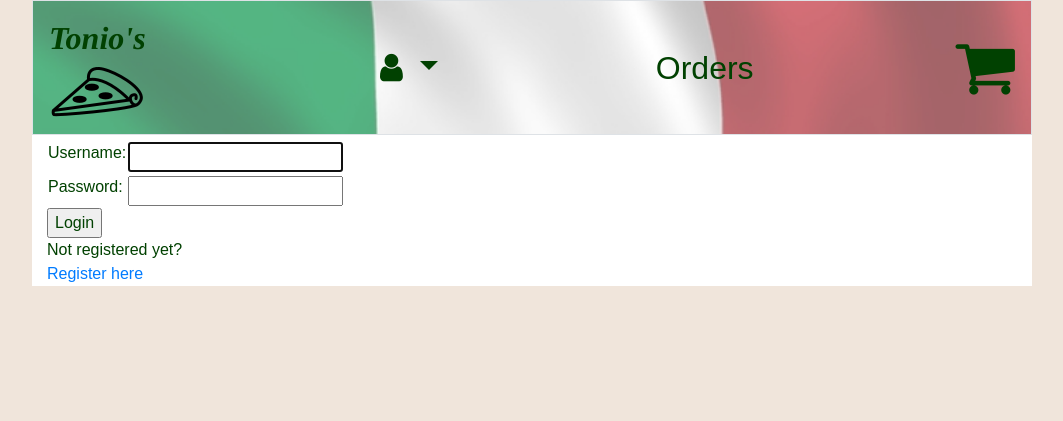
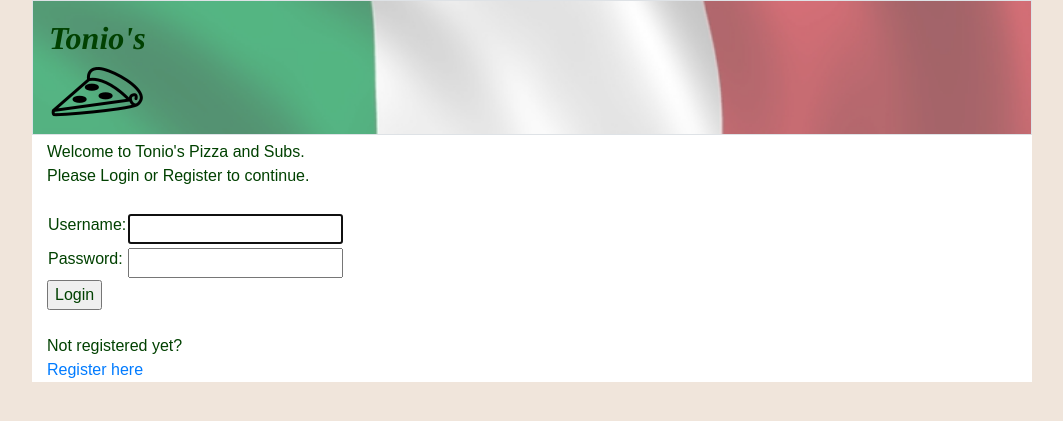
Before and after one commit to tonywh/cs50w-project3, a Django app: page /accounts/login/ in a window 1280 px wide. Shown: the top 421 px of the page, without its empty margins (108-1171 px from the left). Run offline with Django 3.2, Linux system fonts and the light colour scheme; some libraries are stand-ins or nearby versions.

Commit message:
login pages - styled, disabled navigation menus

```diff
--- /dev/null
+++ b/orders/templates/orders/base_login.html
@@ -0,0 +1,13 @@
+{% extends "orders/base.html" %}
+
+{% block head %}
+
+<script>
+  document.addEventListener('DOMContentLoaded', () => {
+    document.querySelectorAll(".nav-item").forEach( item => {
+      item.style.visibility = "hidden";
+    });
+  })
+</script>
+
+{% endblock %}
--- a/orders/templates/registration/logged_out.html
+++ b/orders/templates/registration/logged_out.html
@@ -1,4 +1,4 @@
-{% extends "orders/base.html" %}
+{% extends "orders/base_login.html" %}
 
 {% block body %}
 <p>Logged out!</p>
--- a/orders/templates/registration/login.html
+++ b/orders/templates/registration/login.html
@@ -1,4 +1,4 @@
-{% extends "orders/base.html" %}
+{% extends "orders/base_login.html" %}
 
 {% block body %}
 
@@ -15,6 +15,9 @@
 {% endif %}
 {% endif %}
 
+Welcome to Tonio's Pizza and Subs.<br>
+Please Login or Register to continue.<br>
+<br>
 <form method="post" action="{% url 'login' %}">
 {% csrf_token %}
 <table>
@@ -30,7 +33,7 @@
 <input type="submit" value="Login" />
 <input type="hidden" name="next" value="{{ next }}" />
 </form>
-
+<br>
 Not registered yet? <a href="{% url 'register' %}">Register here</a>
 
 {% endblock %}
--- a/orders/templates/registration/register.html
+++ b/orders/templates/registration/register.html
@@ -1,4 +1,4 @@
-{% extends "orders/base.html" %}
+{% extends "orders/base_login.html" %}
 
 {% block body %}
 
```
Also changed, not shown: db.sqlite3.
